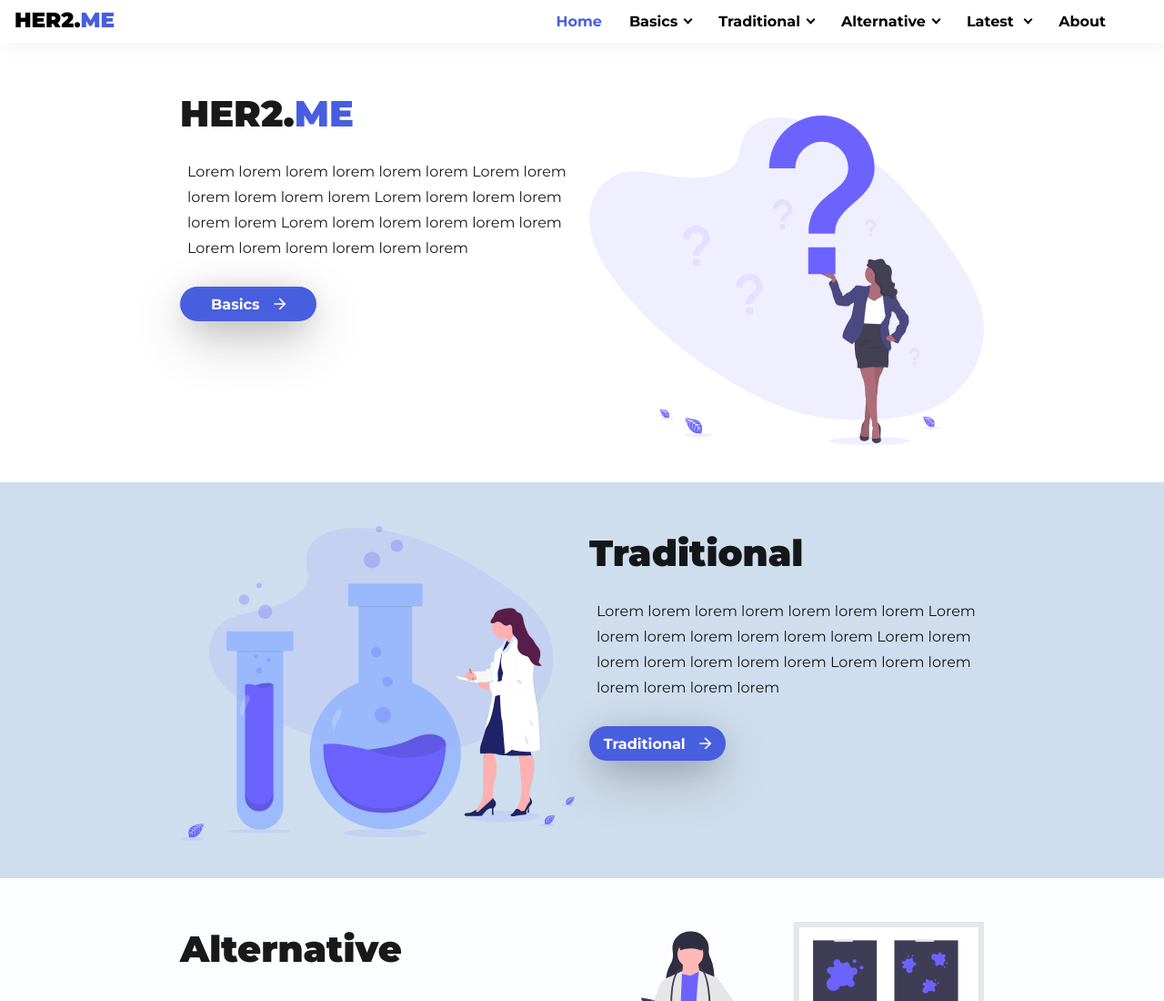
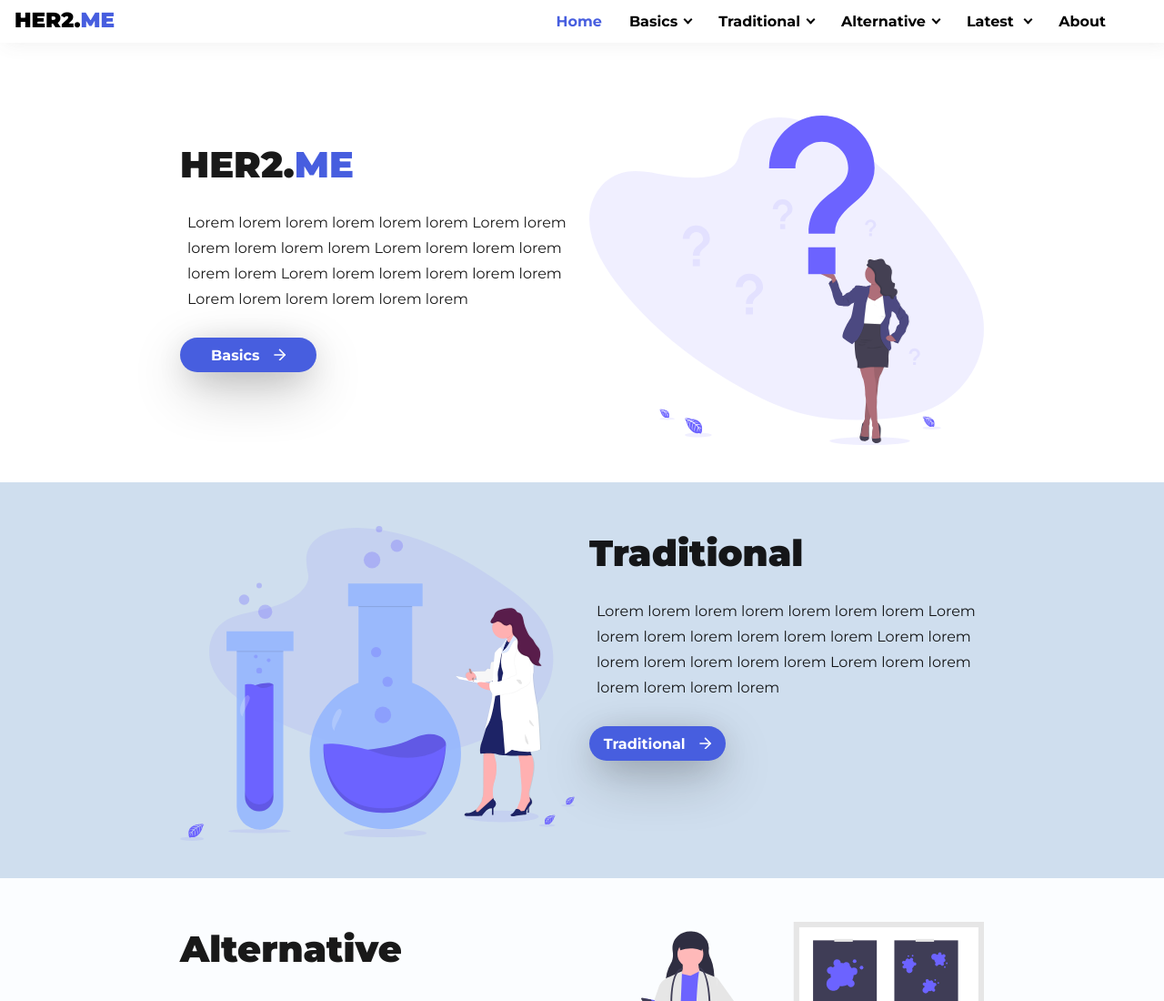
Before and after one commit to greenlightjohnny/project3, a Gatsby site: page / in a window 1280 px wide. Shown: the top 1100 px of the page at 91% size. Built offline with nearby package versions, Linux system fonts and the light colour scheme; Gatsby itself is replaced by a stand-in of ours; some packages are replaced by stand-ins of ours.

Commit message:
Dates again

```diff
--- a/src/pages/test.module.scss
+++ b/src/pages/test.module.scss
@@ -145,6 +145,9 @@ html {
   flex: 1;
   flex-wrap: wrap;
   justify-content: space-between;
+  h1 {
+    margin-top: 7rem;
+  }
 
   & div {
     max-width: 600px;
```
